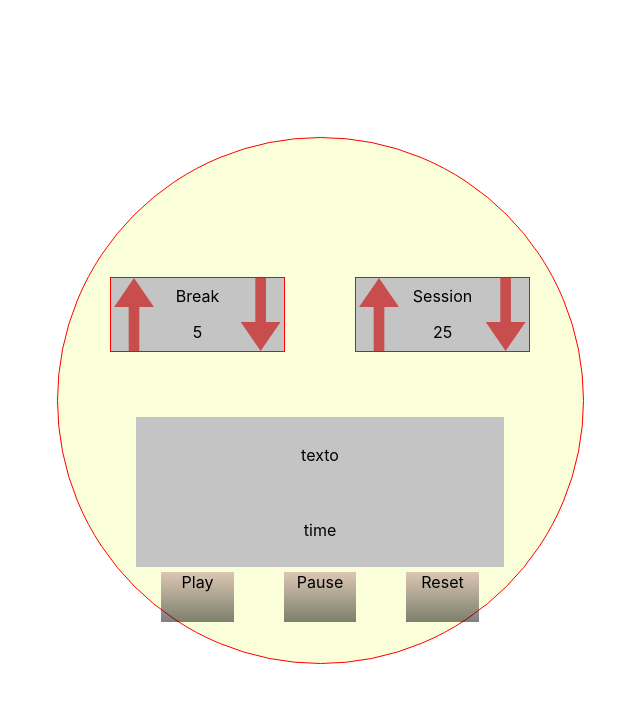
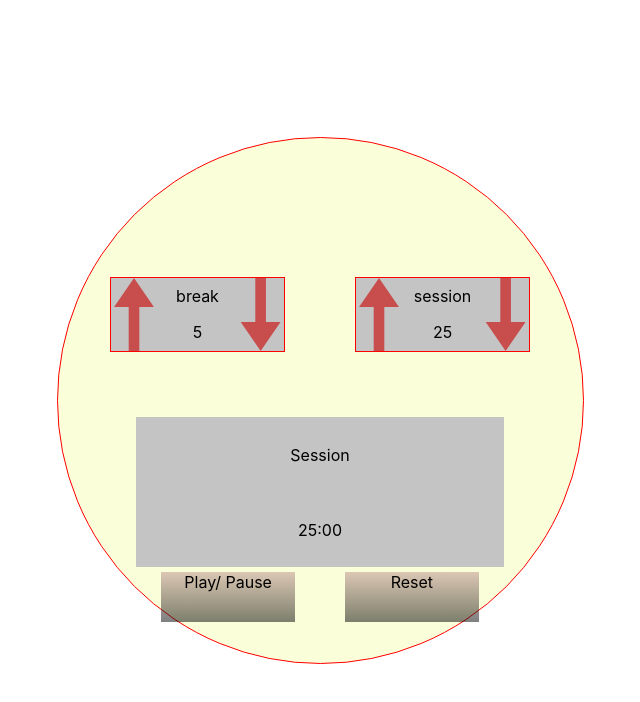
Before and after one commit to risaddex/pomodoro-clock, a React (Create React App) app: page / in a window 1280 px wide. Shown: the top 702 px of the page, without its empty margins (320-960 px from the left). Built offline with nearby package versions, Linux system fonts and the light colour scheme.

Commit message:
Changed approach for state management

```diff
--- a/public/index.html
+++ b/public/index.html
@@ -13,7 +13,7 @@
     <link rel="apple-touch-icon" href="%PUBLIC_URL%/logo192.png" />
 
     <link rel="manifest" href="%PUBLIC_URL%/manifest.json" />
-    <title>25 + 5 Clock - FCC</title>
+    <title>Pomodoro Clock <3</title>
   </head>
   <body>
     <noscript>You need to enable JavaScript to run this app.</noscript>
--- a/src/App.js
+++ b/src/App.js
@@ -2,14 +2,14 @@ import React from 'react';
 import ReactDOM from 'react-dom';
 import './App.scss';
 import Clock from './Components/Clock';
-import Zoeira from './Components/Zoeira';
 
 const App = () => {
+
   return(
     <>
-       <div className="centered">
+      <div className="centered">
          <div id="clock">
-          <Clock />
+            <Clock />
          </div>
        </div>
     </>
--- a/src/Components/BottomWidget.js
+++ b/src/Components/BottomWidget.js
@@ -6,11 +6,11 @@ const BottomWidget = (props) => {
 
   return (
     <div className="bottomWidget">
-      <div className="col-cel">
+      <div className="col-cel" id="timer-label">
         {props.text}
       </div>
 
-      <div className="col-cel">
+      <div className="col-cel" id="time-left">
         {props.time}
       </div>
     </div>
--- a/src/Components/Clock.js
+++ b/src/Components/Clock.js
@@ -7,8 +7,8 @@ const Clock = () => (
   <>
     <TopWidget />
     <BottomWidget
-      text="texto"
-      time="time"
+      text="Session"
+      time="25:00"
     />
     <ControlWidget />
   </>
--- a/src/Components/ControlWidget.js
+++ b/src/Components/ControlWidget.js
@@ -3,15 +3,12 @@ import React from 'react';
 const ControlWidget = () => (
 
   <div className="controls-widget">
-    <div>
-      Play
-    </div>
-
-    <div>
+    <div id="start_stop">
+      Play/
       Pause
     </div>
 
-    <div>
+    <div id="reset">
       Reset
     </div>
   </div>
--- a/src/Components/TopWidget.js
+++ b/src/Components/TopWidget.js
@@ -1,9 +1,9 @@
-const Widget = ({ id, text, time }) => (
+const Widget = ({ id, text, time, arrowId }) => (
 
   <div className="timeWidget" id={id}>
     <div className="row">
 
-      <div className="arrow">
+      <div className="arrow" id={`${text}-increment`}>
         <img src="arrow.svg" alt="arrow up" />
       </div>
 
@@ -15,7 +15,7 @@ const Widget = ({ id, text, time }) => (
           {time}
         </div>
       </div>
-        <div className="arrow reverse">
+        <div className="arrow reverse" id={`${text}-decrement`}>
           <img src="arrow.svg" alt="arrow down" />
         </div>
       </div>
@@ -27,12 +27,12 @@ const TopWidget = ( ) => (
   <div className="widgetContainer">
     <Widget
       id="break-label"
-      text="Break"
+      text="break"
       time="5"
     />
     <Widget
       id="session-label"
-      text="Session"
+      text="session"
       time="25"
     />
   </div>
--- a/src/Components/Zoeira.js
+++ /dev/null
@@ -1,18 +0,0 @@
-const Zoeira = () => {
-  return(
-    <>
-       <div style={{width: "250px"}} id="divona">
-        <h2>
-        Eu não preciso de internet para programar sua tchunga bunga
-        </h2>
-        <img src="carla.jpg" alt="" style={{
-          display: "flex",
-          width: "100%",
-          height: "auto"
-        }}/>
-       </div>
-    </>
-  );
-}
-
-export default Zoeira;
--- a/src/index.js
+++ b/src/index.js
@@ -3,6 +3,8 @@ import ReactDOM from 'react-dom';
 import './index.css';
 import App from './App';
 import reportWebVitals from './reportWebVitals';
+import store from './store';
+
 
 ReactDOM.render(
   <React.StrictMode>
```
